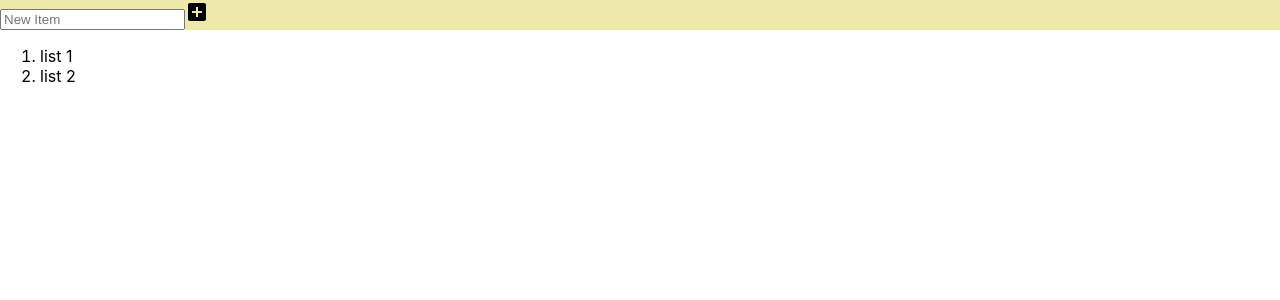
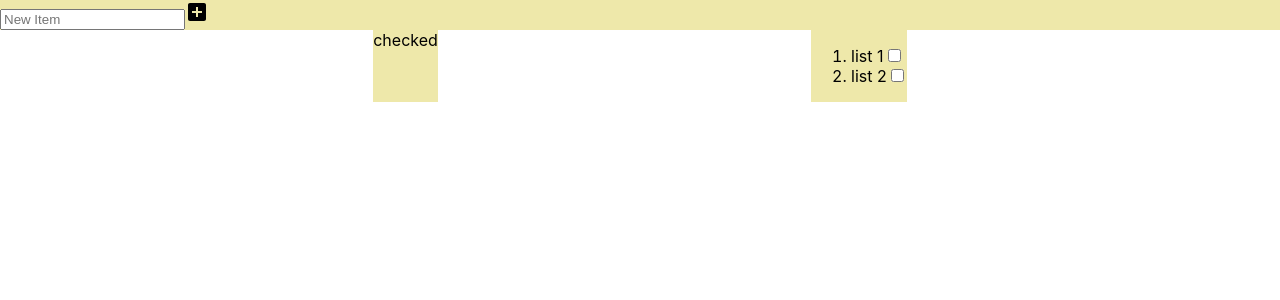
Before and after one commit to PhilCodesNow/react-shopping-app, a React (Create React App) app: page / in a window 1280 px wide. Shown: the top 300 px of the page. Built offline with nearby package versions, Linux system fonts and the light colour scheme.

Commit message:
created checked and unchecked output components, condiitonally rendering the unchecked list

```diff
--- a/src/App.js
+++ b/src/App.js
@@ -9,7 +9,7 @@ import './App.css';
 
 function App() {
 
-  const [list, setList] = useState(['list 1', 'list 2'])
+  const [list, setList] = useState([{name: 'list 1', checked: false}, {name: 'list 2', checked: false}])
   let listRef = useRef()
 
 
--- /dev/null
+++ b/src/Output.css
@@ -0,0 +1,4 @@
+.output{
+    display: flex;
+    justify-content: space-evenly;
+}
--- a/src/Output.js
+++ b/src/Output.js
@@ -1,18 +1,31 @@
-import React from 'react'
+import React from 'react';
+import OutputChecked from './OutputChecked';
+import OutputUnchecked from './OutputUnchecked';
+import './Output.css';
+
 
 function Output(props) {
     const {
         list
     } = props
     return (
-        <div>
-        <ol>
+        <div className="output">
+            <OutputChecked
+            list={list}
+            />
+            <OutputUnchecked
+            list={list}
+            />
+        {/* <ol>
         {
         list.map(listItem =>{
-           return <li>{listItem}</li>
+           return <li className="output__li">
+                    {listItem}
+                    <input type="checkbox"></input>
+                </li>
         })
         }
-        </ol>
+        </ol> */}
         </div>
     )
 }
--- /dev/null
+++ b/src/OutputChecked.css
@@ -0,0 +1,3 @@
+.outputchecked{
+    background-color: palegoldenrod;
+}
--- /dev/null
+++ b/src/OutputChecked.js
@@ -0,0 +1,12 @@
+import React from 'react';
+import './OutputChecked.css';
+
+function OutputChecked() {
+    return (
+        <div className="outputchecked">
+            checked
+        </div>
+    )
+}
+
+export default OutputChecked
--- /dev/null
+++ b/src/OutputUnchecked.css
@@ -0,0 +1,3 @@
+.outputunchecked{
+    background-color: palegoldenrod;
+}
--- /dev/null
+++ b/src/OutputUnchecked.js
@@ -0,0 +1,27 @@
+import React from 'react';
+import './OutputUnchecked.css';
+
+function OutputUnchecked(props) {
+    const {
+        list
+    } = props
+    console.log(list)
+    return (
+        <div className="outputunchecked">
+        <ol>
+        {
+        list.map(listItem =>{
+           if(listItem.checked === false){
+               return <li className="output__li">
+                {listItem.name}
+            <input type="checkbox"></input>
+            </li>
+        }
+        })
+        }
+        </ol>
+        </div>
+    )
+}
+
+export default OutputUnchecked
```
Also changed, not shown: 1 other file (tests, documents, lock files or other folders).
